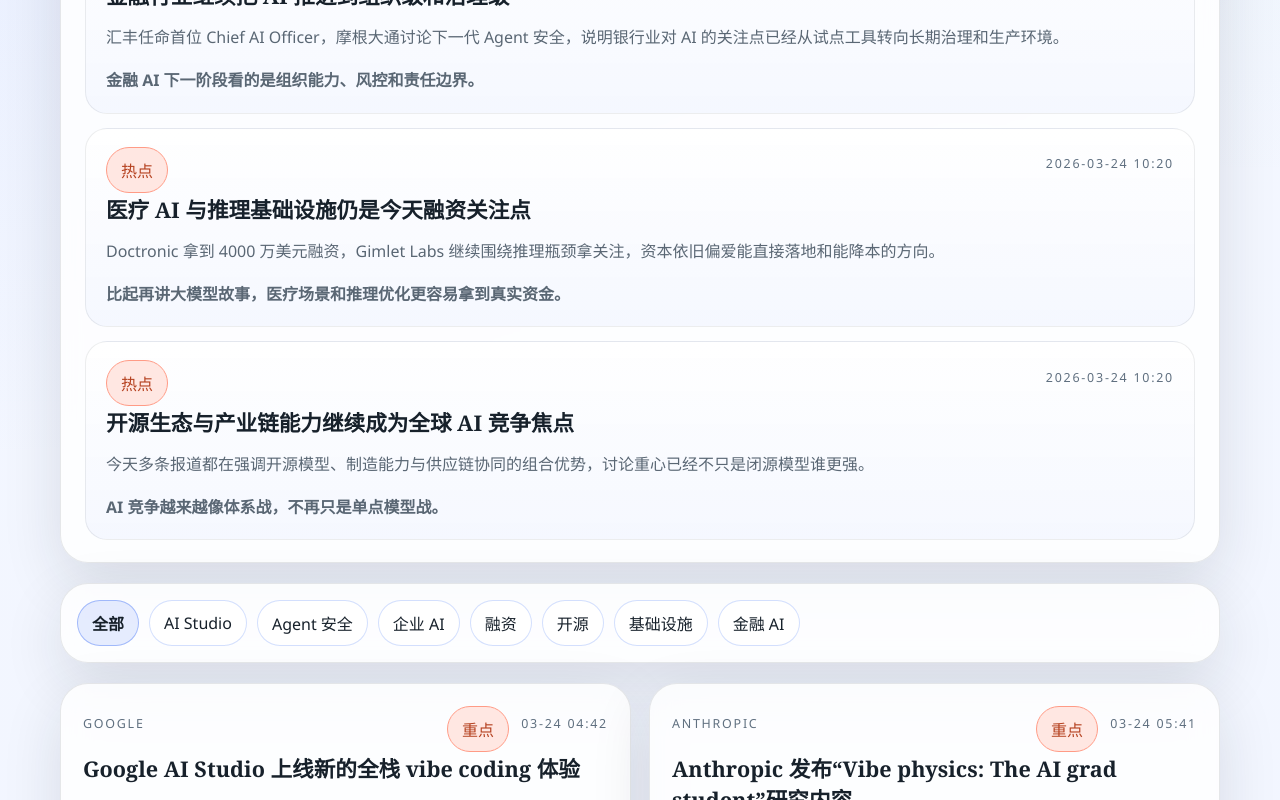
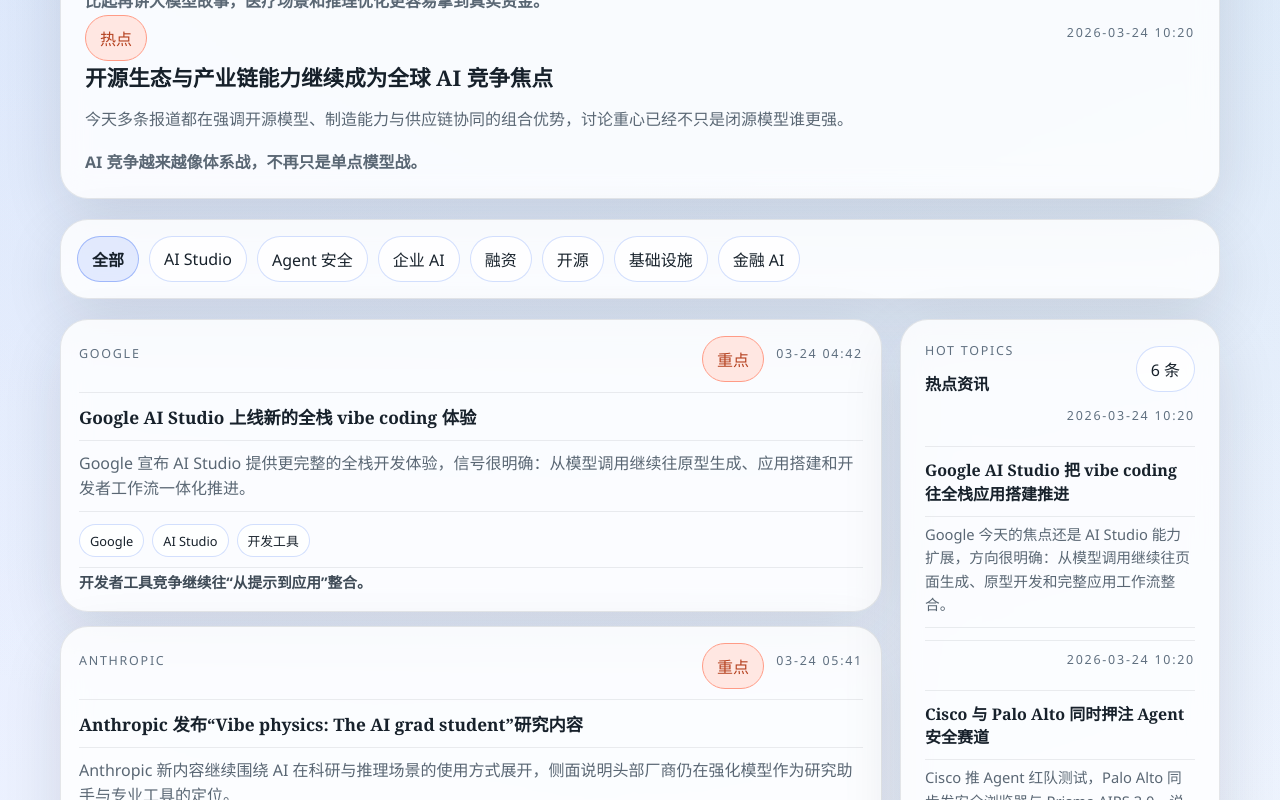
Before and after one commit to hellchenstar/ai-briefing-web, a Vue app: page / in a window 1280 px wide. Shown: the part 1460-2260 px from the top of the page. Built offline with nearby package versions, Linux system fonts and the light colour scheme.

Commit message:
Refine compact news layout

```diff
--- a/src/App.vue
+++ b/src/App.vue
@@ -62,22 +62,43 @@
       </button>
     </section>
 
+    <section class="content-layout">
       <section class="content-grid">
         <article v-for="item in filteredItems" :key="item.id" class="brief-card">
-        <div class="card-topline">
+          <div class="card-topline card-divider">
             <span class="source">{{ item.source }}</span>
             <div class="card-meta-right">
               <span class="level-badge" :class="item.level === '重点' ? 'hot' : ''">{{ item.level }}</span>
               <span class="time">{{ item.time }}</span>
             </div>
           </div>
-        <h3>{{ item.title }}</h3>
-        <p class="summary">{{ item.summary }}</p>
-        <div class="tag-list">
-          <span v-for="label in item.tags" :key="label">{{ label }}</span>
+          <h3 class="title-divider">{{ item.title }}</h3>
+          <p class="summary summary-compact content-divider">{{ item.summary }}</p>
+          <div class="tag-list tag-list-compact content-divider">
+            <span v-for="label in item.tags.slice(0, 3)" :key="label">{{ label }}</span>
           </div>
-        <p class="takeaway">{{ item.takeaway }}</p>
+          <p class="takeaway takeaway-compact takeaway-divider">{{ item.takeaway }}</p>
         </article>
+      </section>
+
+      <aside class="urgent-panel urgent-side" v-if="urgentUpdates.length">
+        <div class="panel-head">
+          <div>
+            <p class="eyebrow">Hot Topics</p>
+            <strong>热点资讯</strong>
+          </div>
+          <span class="urgent-count">{{ urgentUpdates.length }} 条</span>
+        </div>
+        <div class="urgent-simple-list">
+          <article v-for="item in urgentUpdates" :key="item.id" class="urgent-simple-item">
+            <div class="urgent-simple-top card-divider">
+              <span class="time">{{ item.publishedAt }}</span>
+            </div>
+            <h3 class="title-divider">{{ item.title }}</h3>
+            <p class="content-divider">{{ item.summary }}</p>
+          </article>
+        </div>
+      </aside>
     </section>
   </div>
 </template>
--- a/src/styles.css
+++ b/src/styles.css
@@ -11,9 +11,10 @@
 button,a { font: inherit; color: inherit; }
 .brand-logo { width: 48px; height: 48px; border-radius: 14px; box-shadow: 0 10px 22px rgba(58, 108, 244, 0.18); margin-bottom: 8px; }
 .page-shell { width: min(1160px, calc(100% - 32px)); margin: 0 auto; padding: 28px 0 44px; }
-.hero,.toolbar,.brief-card,.issue-panel,.urgent-panel { border: 1px solid rgba(23, 33, 43, 0.1); border-radius: 28px; background: rgba(255,255,255,0.82); box-shadow: 0 20px 60px rgba(23,33,43,0.12); backdrop-filter: blur(14px); }
+.hero,.toolbar,.brief-card,.urgent-panel { border: 1px solid rgba(23, 33, 43, 0.1); border-radius: 28px; background: rgba(255,255,255,0.82); box-shadow: 0 20px 60px rgba(23,33,43,0.12); backdrop-filter: blur(14px); }
 .hero { display:grid; grid-template-columns:1.4fr 0.8fr; gap:20px; margin-bottom:20px; padding:28px; }
-.issue-panel,.urgent-panel { margin-bottom:20px; padding:22px 24px; }
+.urgent-panel { margin-bottom:20px; padding:22px 24px; }
+.content-layout { display:grid; grid-template-columns:minmax(0, 1.65fr) 320px; gap:18px; align-items:start; }
 .eyebrow,.source,.time { margin:0 0 12px; font-size:0.78rem; letter-spacing:0.14em; text-transform:uppercase; color:#607080; }
 h1,h2,h3 { margin:0; font-family: Georgia, "Times New Roman", serif; }
 h1 { font-size: clamp(2.4rem, 5vw, 4rem); line-height:0.98; }
@@ -23,18 +24,32 @@
 .hero-panel ul { margin:0; padding-left:18px; }
 .ghost-link,.tag-chip,.tag-list span,.issue-tags span,.level-badge,.urgent-count { display:inline-flex; align-items:center; justify-content:center; padding:10px 14px; border-radius:999px; border:1px solid rgba(58,108,244,0.22); background:rgba(255,255,255,0.74); text-decoration:none; }
 .issue-tags,.tag-list { display:flex; flex-wrap:wrap; gap:10px; }
+.tag-list-compact { gap:8px; }
+.tag-list-compact span { padding:6px 10px; font-size:0.8rem; }
 .panel-head { display:flex; align-items:center; justify-content:space-between; gap:12px; margin-bottom:12px; }
-.urgent-list { display:grid; gap:14px; }
-.urgent-card { padding:18px 20px; border-radius:22px; background:linear-gradient(180deg, rgba(255,255,255,0.88), rgba(244,247,255,0.9)); border:1px solid rgba(23,33,43,0.08); }
+.urgent-side { position:sticky; top:20px; margin-bottom:0; }
+.urgent-simple-list { display:grid; gap:10px; }
+.urgent-simple-item { padding:0 0 12px; border-bottom:1px solid rgba(23,33,43,0.08); }
+.urgent-simple-item:last-child { padding-bottom:0; border-bottom:none; }
+.urgent-simple-top { display:flex; justify-content:flex-end; margin-bottom:6px; }
+.urgent-simple-item h3 { font-size:1rem; line-height:1.45; margin-bottom:6px; }
+.urgent-simple-item p { margin:0; color:#5a6774; line-height:1.6; font-size:0.92rem; }
 .toolbar { display:flex; flex-wrap:wrap; gap:10px; margin-bottom:20px; padding:16px; }
 .tag-chip { cursor:pointer; }
 .tag-chip.active { background:rgba(58,108,244,0.12); border-color:rgba(58,108,244,0.4); font-weight:700; }
-.content-grid { display:grid; grid-template-columns: repeat(2, minmax(0,1fr)); gap:18px; }
-.brief-card { padding:22px; }
+.content-grid { display:grid; grid-template-columns:1fr; gap:14px; }
+.brief-card { padding:16px 18px; }
+.brief-card h3 { font-size:1.08rem; line-height:1.45; }
 .card-topline,.card-meta-right { display:flex; align-items:center; justify-content:space-between; gap:12px; flex-wrap:wrap; }
 .card-meta-right { justify-content:flex-end; }
+.card-divider { padding-bottom:10px; border-bottom:1px solid rgba(23,33,43,0.08); }
+.title-divider { margin-top:12px; padding-bottom:10px; border-bottom:1px solid rgba(23,33,43,0.08); }
+.content-divider { padding-bottom:10px; border-bottom:1px solid rgba(23,33,43,0.08); }
+.takeaway-divider { padding-top:2px; }
 .summary { margin:14px 0 16px; }
+.summary-compact { margin:10px 0 12px; line-height:1.55; display:-webkit-box; -webkit-line-clamp:2; -webkit-box-orient:vertical; overflow:hidden; }
 .takeaway { margin:0; font-weight:600; }
+.takeaway-compact { font-size:0.92rem; color:#3f4b57; }
 .level-badge.hot { background:#ffe7e2; border-color:#ff9b86; color:#b5411f; }
-@media (max-width:860px){ .hero,.content-grid { grid-template-columns:1fr; } }
+@media (max-width:980px){ .hero,.content-layout { grid-template-columns:1fr; } .urgent-side { position:static; } }
 @media (max-width:640px){ .page-shell { width:min(100% - 20px, 1160px); padding-top:18px; } .hero,.brief-card,.issue-panel,.urgent-panel { padding:20px; } }
```
Lines whose indentation alone changed are shown as unchanged.
